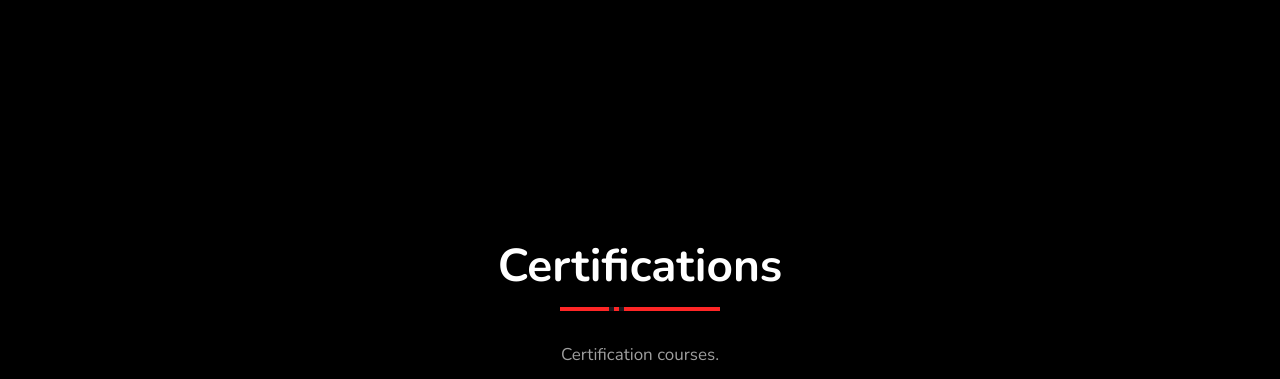
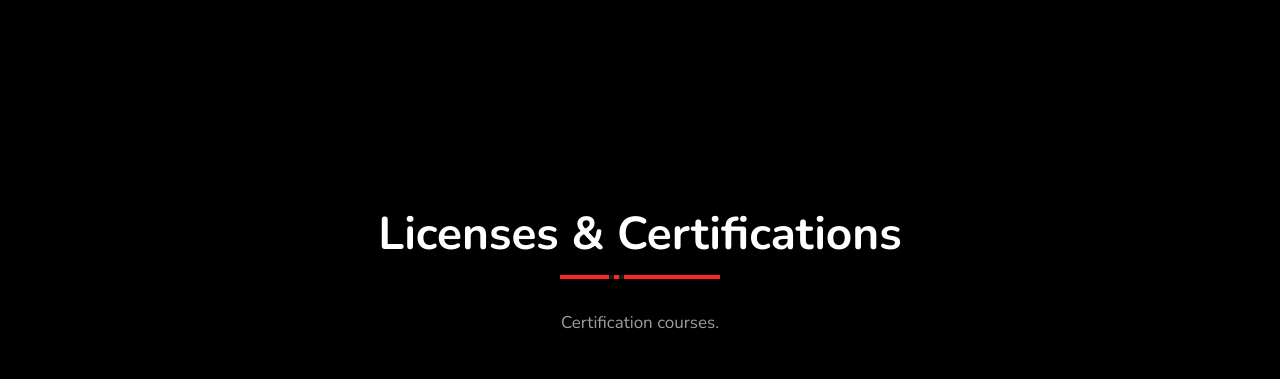
Before and after one commit to ankit-neticon/AnkitSonkar.github.io, a plain HTML site: page index.html in a window 1280 px wide. Shown: the part 4110-4489 px from the top of the page. Drawn offline with nearby package versions, Linux system fonts and the light colour scheme.

Commit message:
Update index.html

```diff
--- a/index.html
+++ b/index.html
@@ -1952,10 +1952,10 @@
                     </div>
                 </div>
                 <!-- Progress Item End -->
-
-
-
-                <!-- Tools  start -->
+            </div>
+
+
+            <!-- Tools  start -->
 
                 <div class="tools">
                     <h3 align="center">Languages and Tools:</h3>
@@ -2017,10 +2017,6 @@
                 <!-- Tools end -->
 
 
-
-            </div>
-
-
         </section>
     </section>
 
@@ -2028,7 +2024,7 @@
     <section id="services">
         <div class="heading-wrapper">
             <div class="heading">
-                <h2>Certifications</h2>
+                <h2>Licenses & Certifications</h2>
             </div>
             <div class="animate-bar"></div>
             <div class="sub-heading">
```
